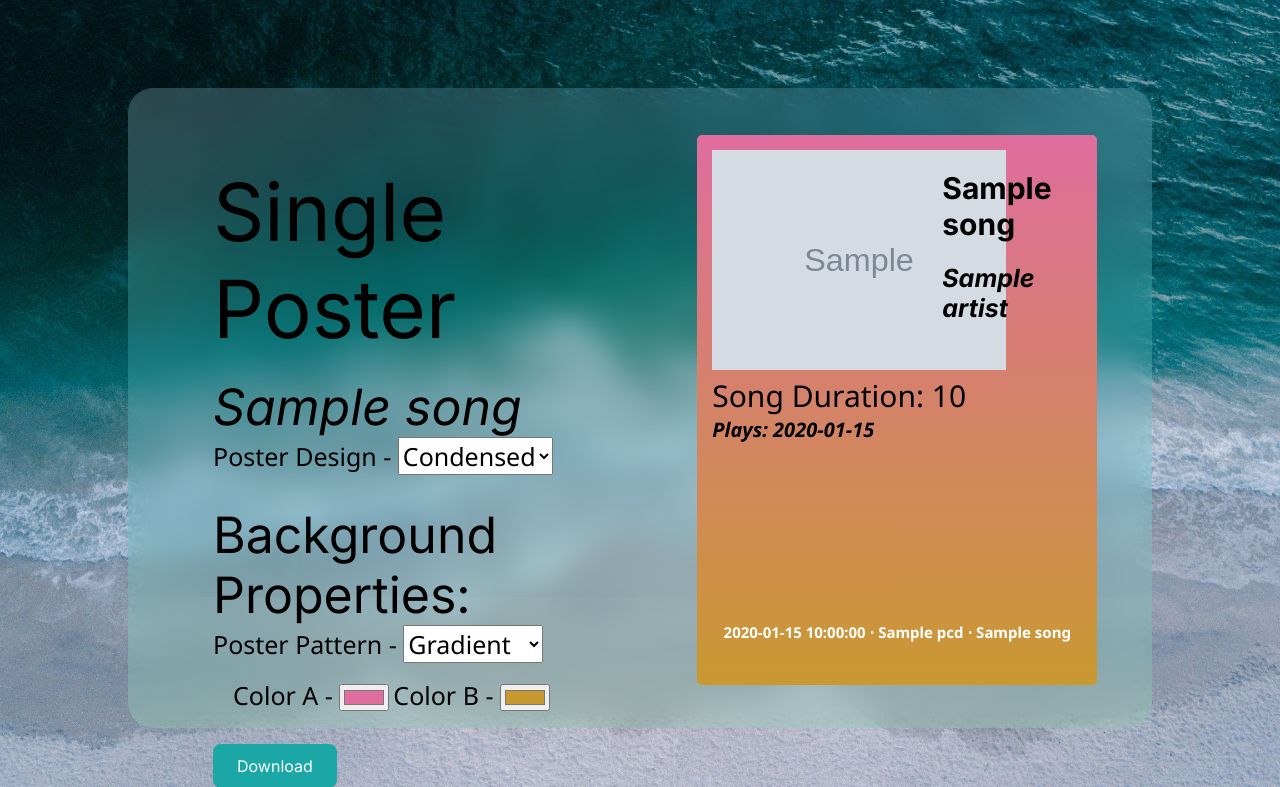
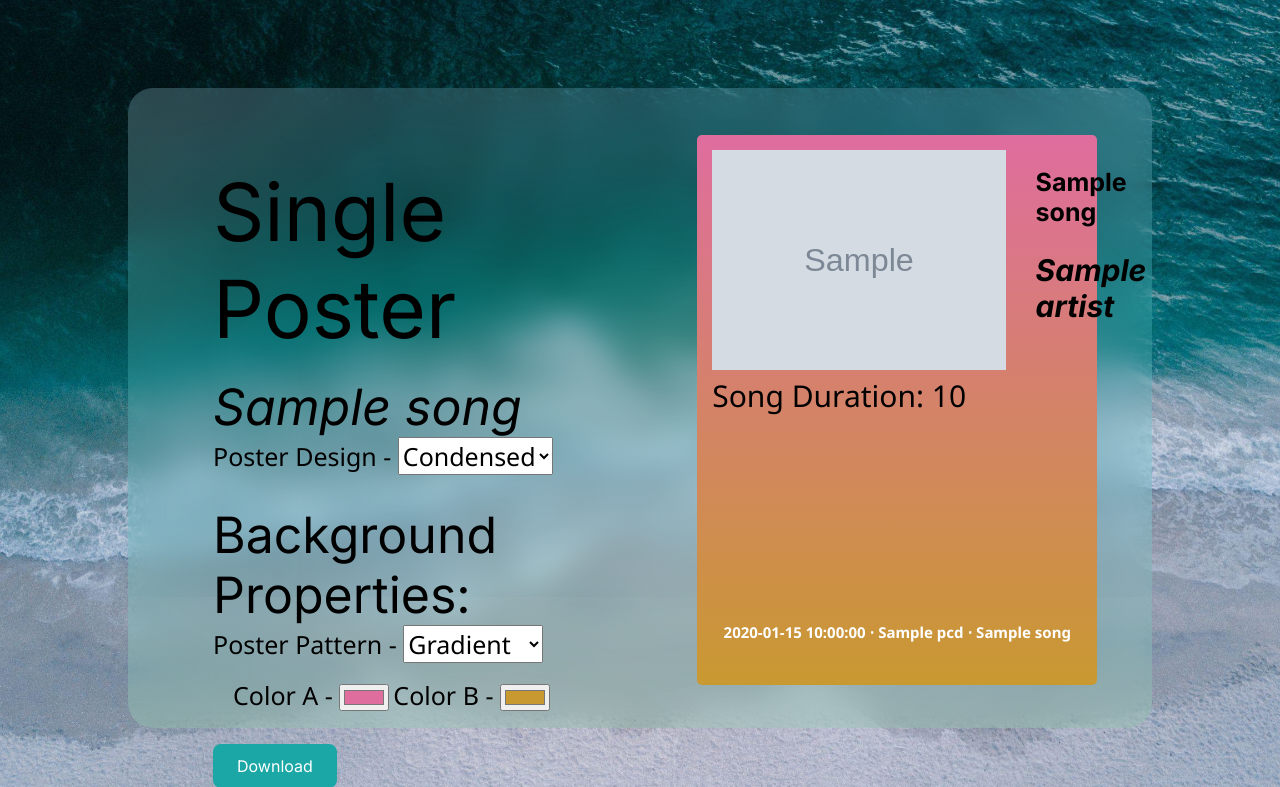
Before and after one commit to bellflwr/masseyhacks_xi, a Flask app: template masseyhacks_xi/templates/single_posters.html in a window 1280 px wide. Shown: the top 787 px of the page. Run offline with Flask 3, Linux system fonts and the light colour scheme; the template is opened without the code that fills it: most values are stand-ins (such as "Sample title", 1, 10 or a date in 2020); grey boxes marked "Sample" are stand-in pictures; some libraries are stand-ins or nearby versions.

Commit message:
Final Adjustments

```diff
--- a/masseyhacks_xi/static/styles/style.css
+++ b/masseyhacks_xi/static/styles/style.css
@@ -77,14 +77,14 @@ body {
 
 .song_name {
     background: none;
-    font-size: 30px;
+    font-size: 25px;
     font-family: 'Inter';
     font-weight: 700;
 }
 
 .artist_name {
     background: none;
-    font-size: 25px;
+    font-size: 30px;
     font-family: 'Inter';
     font-style: italic;
 }
--- a/masseyhacks_xi/templates/single_posters.html
+++ b/masseyhacks_xi/templates/single_posters.html
@@ -47,9 +47,9 @@
         <div class="bg_elements center", style="margin-left: 0;">
             <div class="column_arrangement" id="preview" :style="`--color_A: ${color_A}; --color_B: ${color_B}`">
                 <div style="display: flex; height: 40%;">
-                    <div class="bg_elements", id="album_cover", style="height: 100%; justify-content: center;">
-                        <img src="{{ song.image_url }}", style="height:100%;", x-show="poster_design == 'Condensed'">
-                        <img src="{{ song.image_url }}", style="height:100%;", x-show="poster_design == 'Organized' || poster_design == 'Centered'">
+                    <div class="bg_elements" id="album_cover" style="height: 100%; width: 100%; display: flex; align-items: center; justify-content: center;">
+                        <img src="{{ song.image_url }}" style="height:100%;" x-show="poster_design == 'Condensed'">
+                        <img src="{{ song.image_url }}" style="height:100%;" x-show="poster_design == 'Organized' || poster_design == 'Centered'">
                     </div>
 
                     <div class="bg_elements", id="album_cover_side_text", style="height: 80%; background: none;", x-show="poster_design == 'Condensed'">
@@ -59,21 +59,18 @@
                 </div>
 
                 <div class="column_arrangement" style="height: 40%; margin: 20px 0 0 0;">
-                    <label class="medium_header", style="margin-left: 15px;", x-show="poster_design == 'Condensed'">Song Duration: {{ song.duration_ms }}</label>
-                    <label class="small_header", style="font-style: italic; margin-left: 15px;", x-show="poster_design == 'Condensed'">Plays: {{ song.times_played }}</label>
+                    <label class="medium_header", style="margin-left: 15px;", x-show="poster_design == 'Condensed'">Song Duration: {{ duration }}</label>
 
                     <label class="song_name center", style="text-align: center;", x-show="poster_design == 'Organized'">{{ song.name }}</label>
                     <label class="artist_name center", style="text-align: center;", x-show="poster_design == 'Organized'">{{ song.artist }}</label>
                     <label class="small_header center", style="text-align: center;", x-show="poster_design == 'Organized'">Song Duration: {{ duration }}</label>
-                    <label class="track_header center", style="font-style: italic; text-align: center;" x-show="poster_design == 'Organized'">Plays: {{ song.times_played }}</label>
 
                     <label class="artist_name center", style="text-align: center;", x-show="poster_design == 'Centered'">{{ song.name }} - {{ song.artist }}</label>
                     <label class="small_header center", style="text-align: center;", x-show="poster_design == 'Centered'">Song Duration: {{ duration }}</label>
-                    <label class="small_header center", style="font-style: italic; text-align: center;", x-show="poster_design == 'Centered'">Plays: {{ song.times_played }} </label>
                 </div>
 
                 <div class="column_arrangement", style="height: 20%">
-                    <label class="footer_header center", style="margin-top: 40px; color: white">{{ song.release_date }} ⋅ {{ pcd }} ⋅ {{ song.record_label }}</label>
+                    <label class="footer_header center", style="margin-top: 40px; color: white; text-align: center;" >{{ song.release_date }} ⋅ {{ pcd }} ⋅ {{ song.record_label }}</label>
                 </div>
             </div>
 
```
